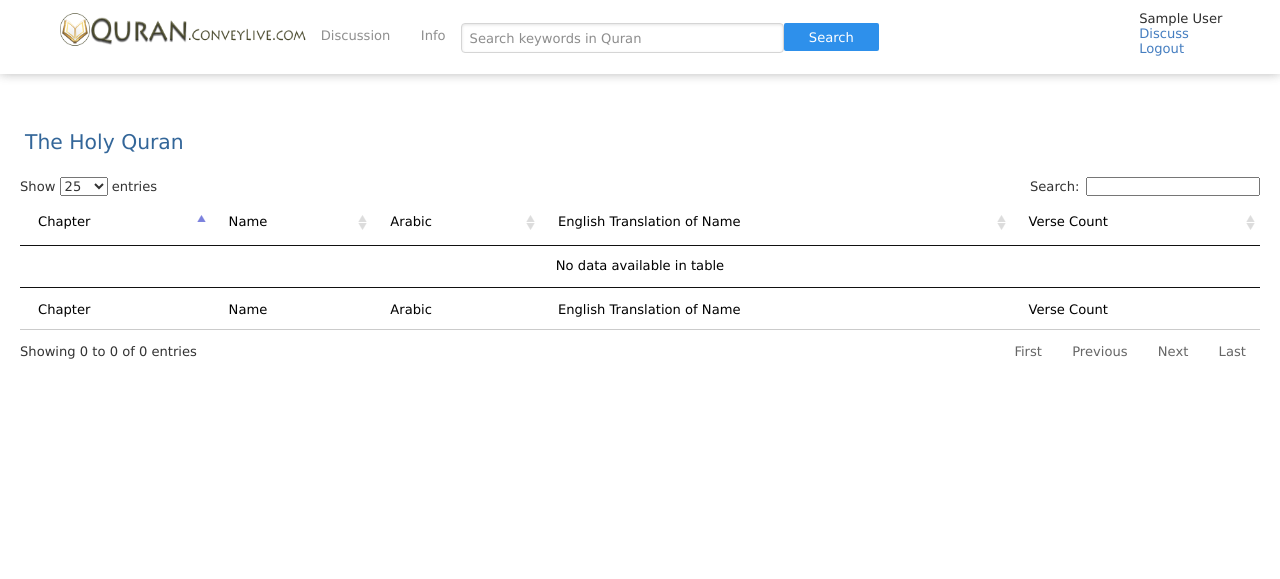
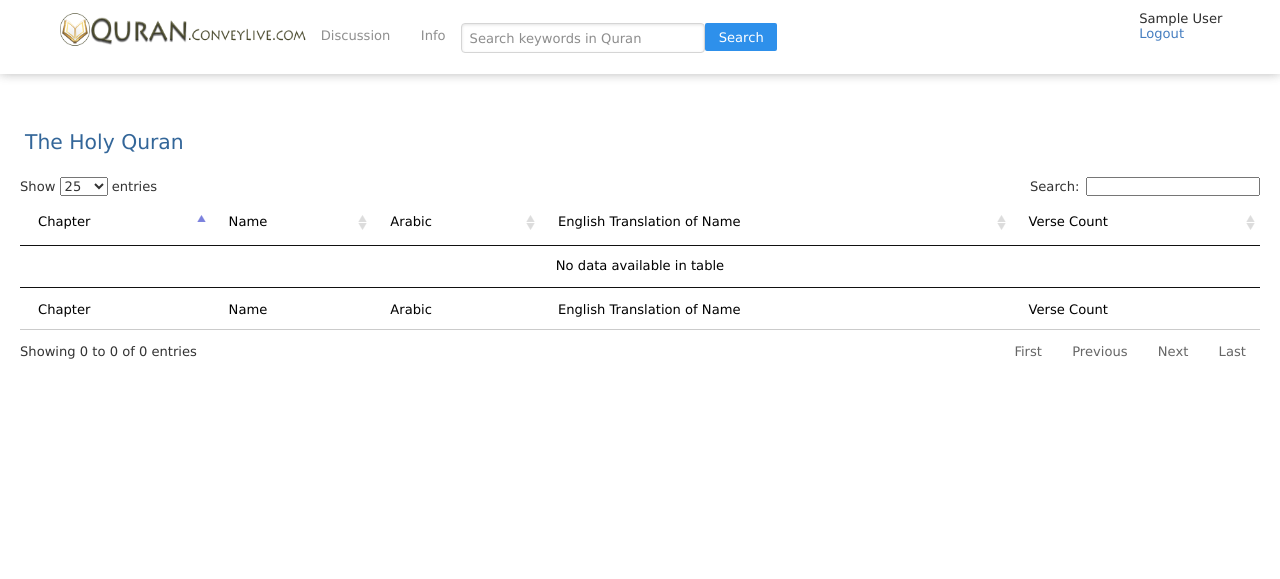
Before and after one commit to aazhbd/quran_cl, a Django app: page / in a window 1280 px wide. Shown: the top 579 px of the page. Run offline with Django 3.2, Linux system fonts and the light colour scheme; the visitor is signed in with stand-in values (Sample User, id 1); data that the repository does not hold is empty.

Commit message:
Topright updated

```diff
--- a/static/css/zstyle.css
+++ b/static/css/zstyle.css
@@ -148,7 +148,7 @@ img {
 
 #search {
     float: left;
-    width: 37%;
+    width: 28%;
     padding: 10px 0;
 }
 
--- a/templates/base.html
+++ b/templates/base.html
@@ -69,8 +69,8 @@
 						{{user.first_name}} {{user.last_name}}
 					{% else %}
 						{{user.username}}
-					{% endif %} <br />
-					<a href="/discuss">Discuss</a> <br /><a href="/logout">Logout</a>
+					{% endif %}
+					<br /><a href="/logout">Logout</a>
 				{% endif %}
 			</div>
 
```
